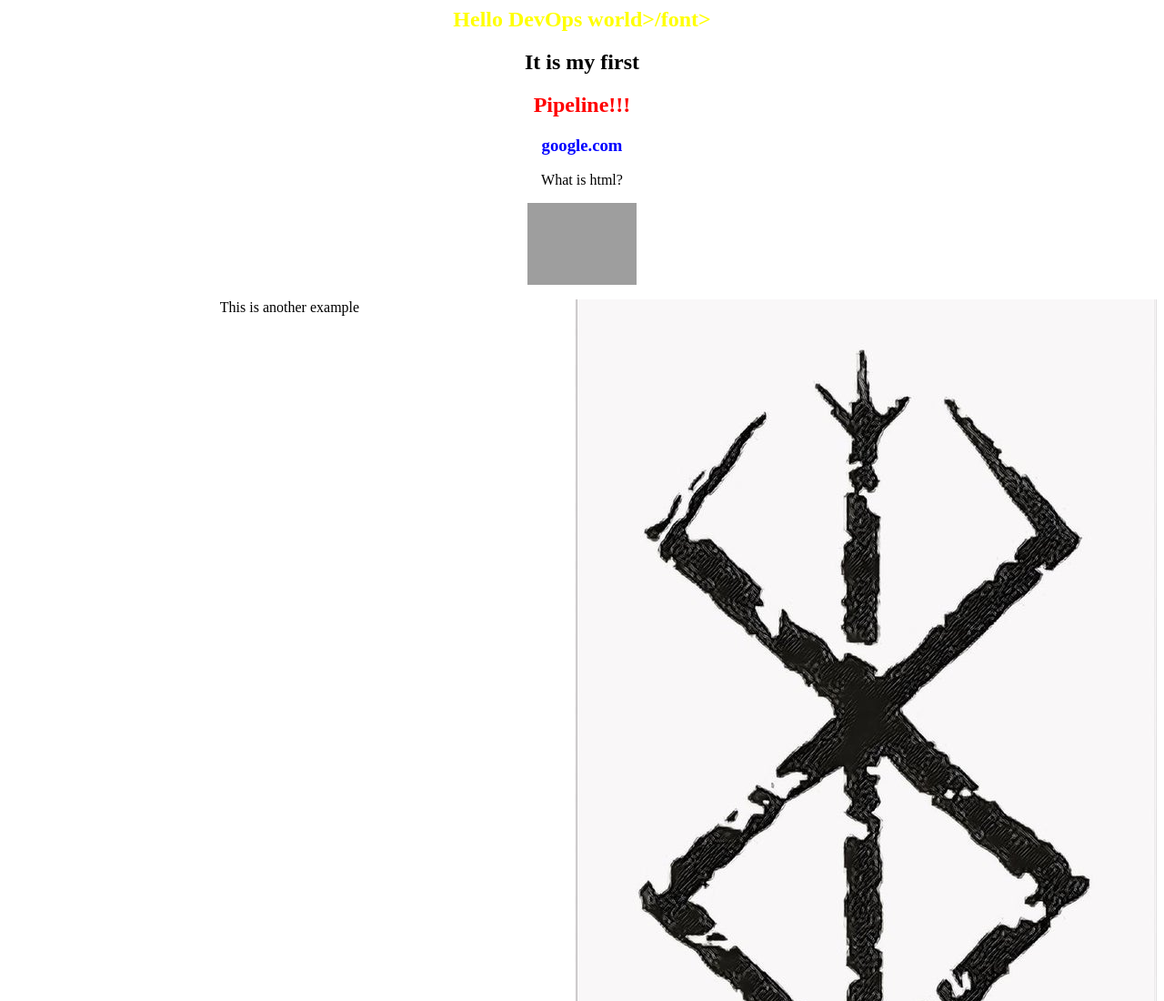
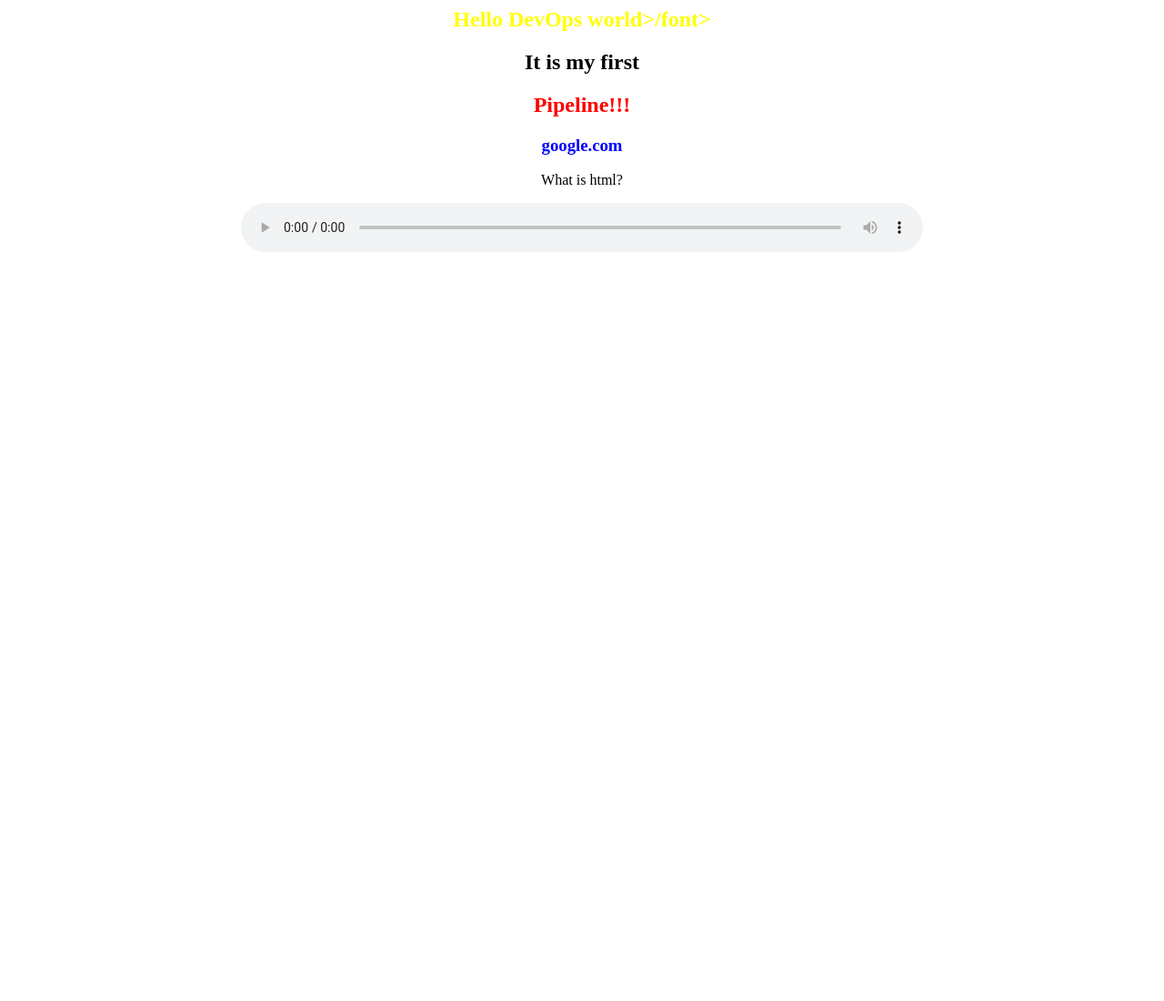
Before and after one commit to hopead12/For-Jenkins, a plain HTML site: page index.html in a window 1280 px wide. Shown: the top 1100 px of the page at 91% size. After the commit the page ends 800 px from the top, so only its background shows below. Drawn offline with Linux system fonts and the light colour scheme; grey boxes are pictures that could not be loaded.

Commit message:
remove audio and image in index.html

```diff
--- a/index.html
+++ b/index.html
@@ -13,13 +13,12 @@
 
 <p><font color=black>What is html?</p>
 
-<a href="#">
-  <img itemprop="image" style="height: 90px;" src="https://bit.ly/fcc-relaxing-cat" alt="A cute orange cat lying on its back.">
-</a>
 
-<p>This is another example<img src="images/logo.jpg" alt="Image" align="right" /></p>
 
 <audio controls style="width:750px;" controlsList="nodownload" src="audio/Rosa1.mp3"></audio>
+
+
+
 
 </center>
 </body>
```
